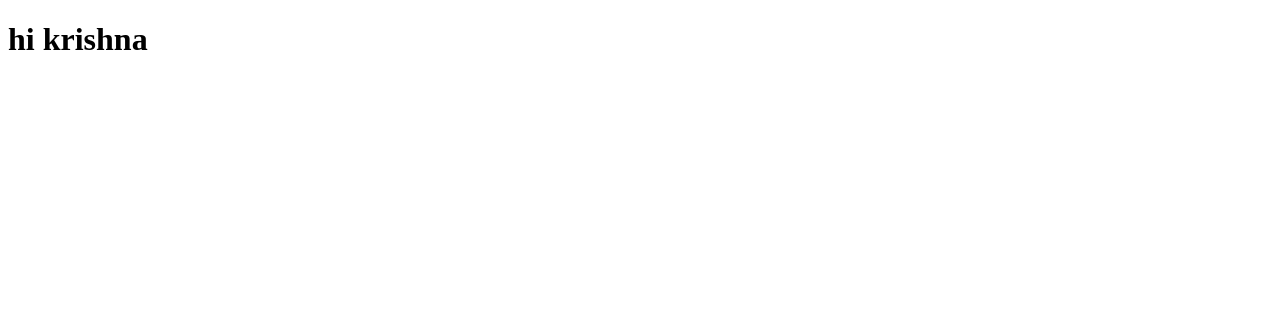
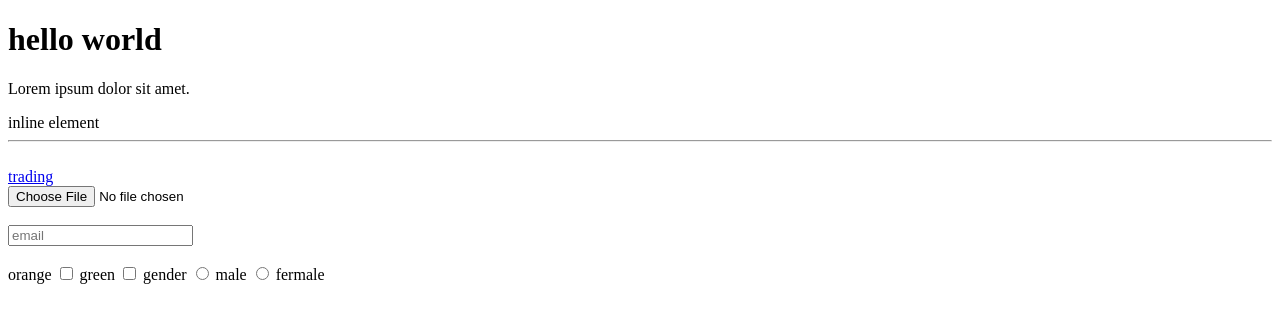
Before and after one commit to KrishnaBehera10/code-in-2026, a plain HTML site: page HTML/DAY-1/index.html in a window 1280 px wide. Drawn offline with Linux system fonts and the light colour scheme.

Commit message:
coding in html

```diff
--- a/HTML/DAY-1/index.html
+++ b/HTML/DAY-1/index.html
@@ -6,6 +6,38 @@
     <title>Document</title>
   </head>
   <body>
-    <h1>hi krishna</h1>
+    <h1>hello world</h1>
+
+    <p>Lorem ipsum dolor sit amet.</p>
+    <span>inline element</span>
+    <hr />
+
+    <br />
+
+    <a target="_blank" href="https://www.tradingview.com/chart/leLUQSiN/"
+      >trading</a
+    >
+
+    <br />
+    <form>
+      <input type="file" accept="image/*" />
+      <br />
+      <br />
+      <input type="text" placeholder="email" />
+      <br />
+      <br />
+      <label for="orange">orange</label>
+      <input type="checkbox" id="orange" />
+      <label for="green">green</label>
+      <input type="checkbox" id="green" />
+
+      <label for="gender">gender</label>
+      <label for="male">
+        <input type="radio" id="male" name="gender" value="male" /> male
+      </label>
+      <label for="female">
+        <input type="radio" id="female" name="gender" value="female" /> fermale
+      </label>
+    </form>
   </body>
 </html>
```
